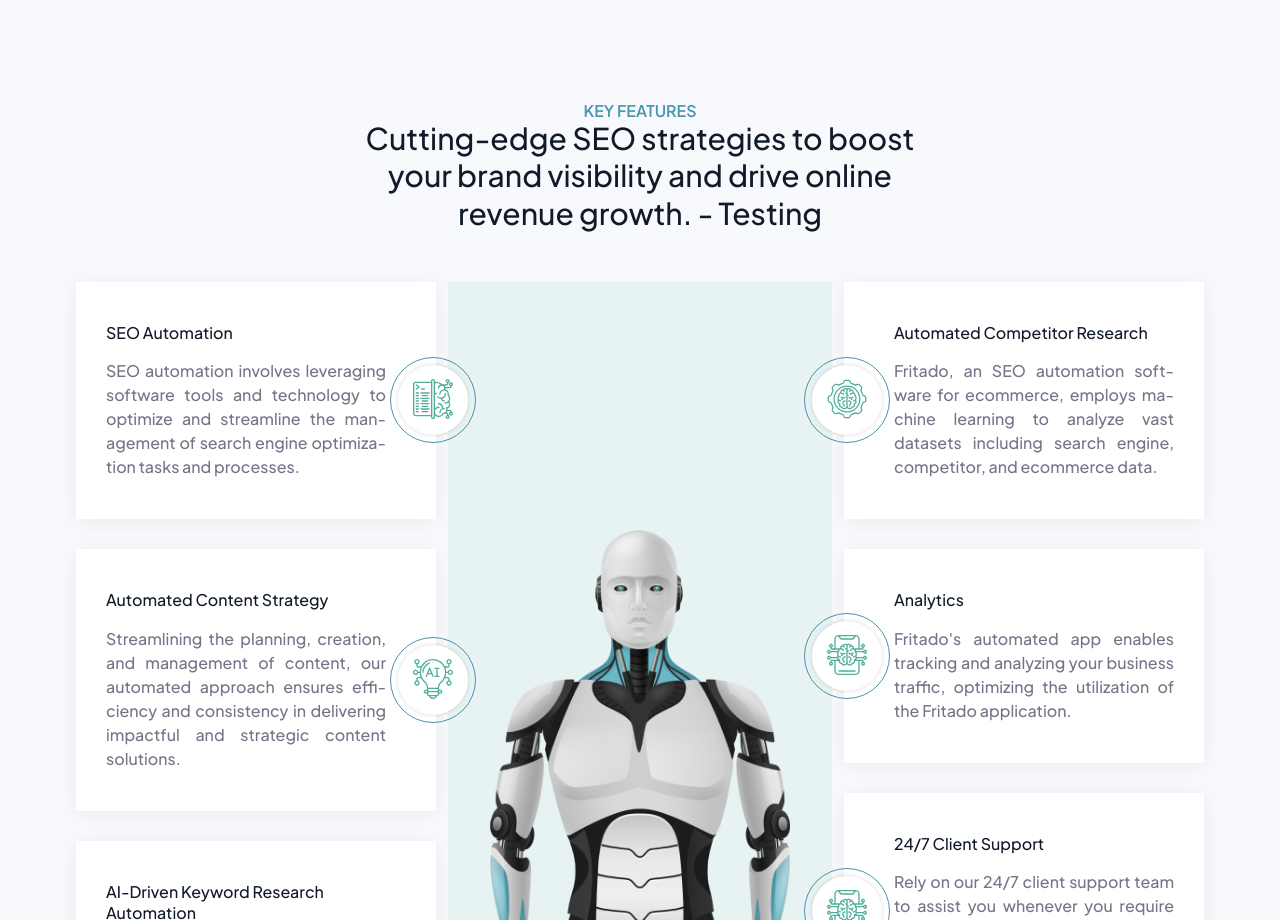
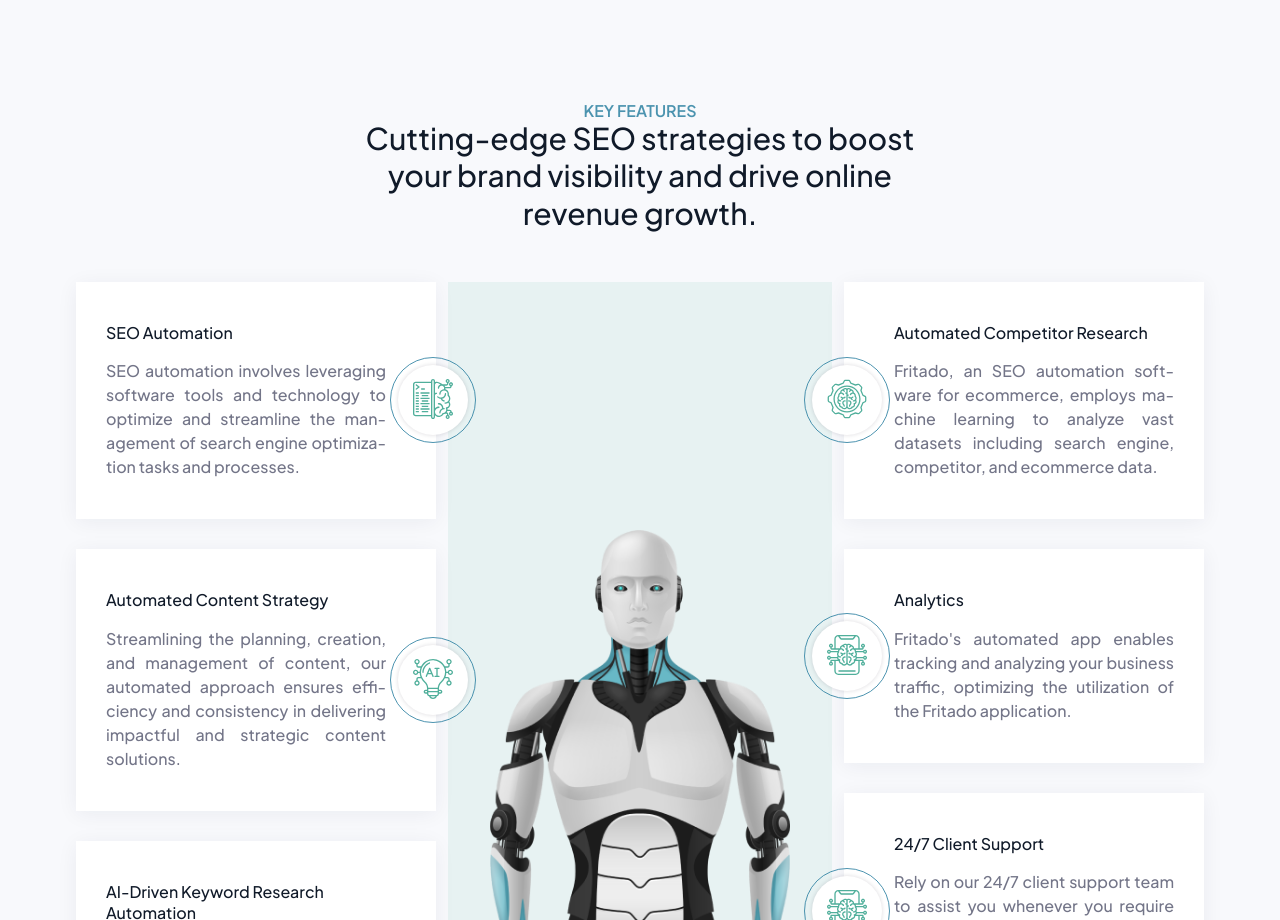
Before and after one commit to Fritado/Fritado-Website, a React (Create React App) app: page / in a window 1280 px wide. Shown: the part 1520-2440 px from the top of the page. Built offline with nearby package versions, Linux system fonts and the light colour scheme.

Commit message:
first commit

```diff
--- a/src/components/HomeComponents/BestServices.js
+++ b/src/components/HomeComponents/BestServices.js
@@ -13,7 +13,7 @@ const ServiceAreaFive = () => {
               <div className='section-title text-center'>
                 <h6 className='sub-title-sky-blue'>Key Features</h6>
                 <h2 className='title'>
-                Cutting-edge SEO strategies to boost your brand visibility and drive online revenue growth. - Testing
+                Cutting-edge SEO strategies to boost your brand visibility and drive online revenue growth.
                 </h2>
               </div>
             </div>
```
